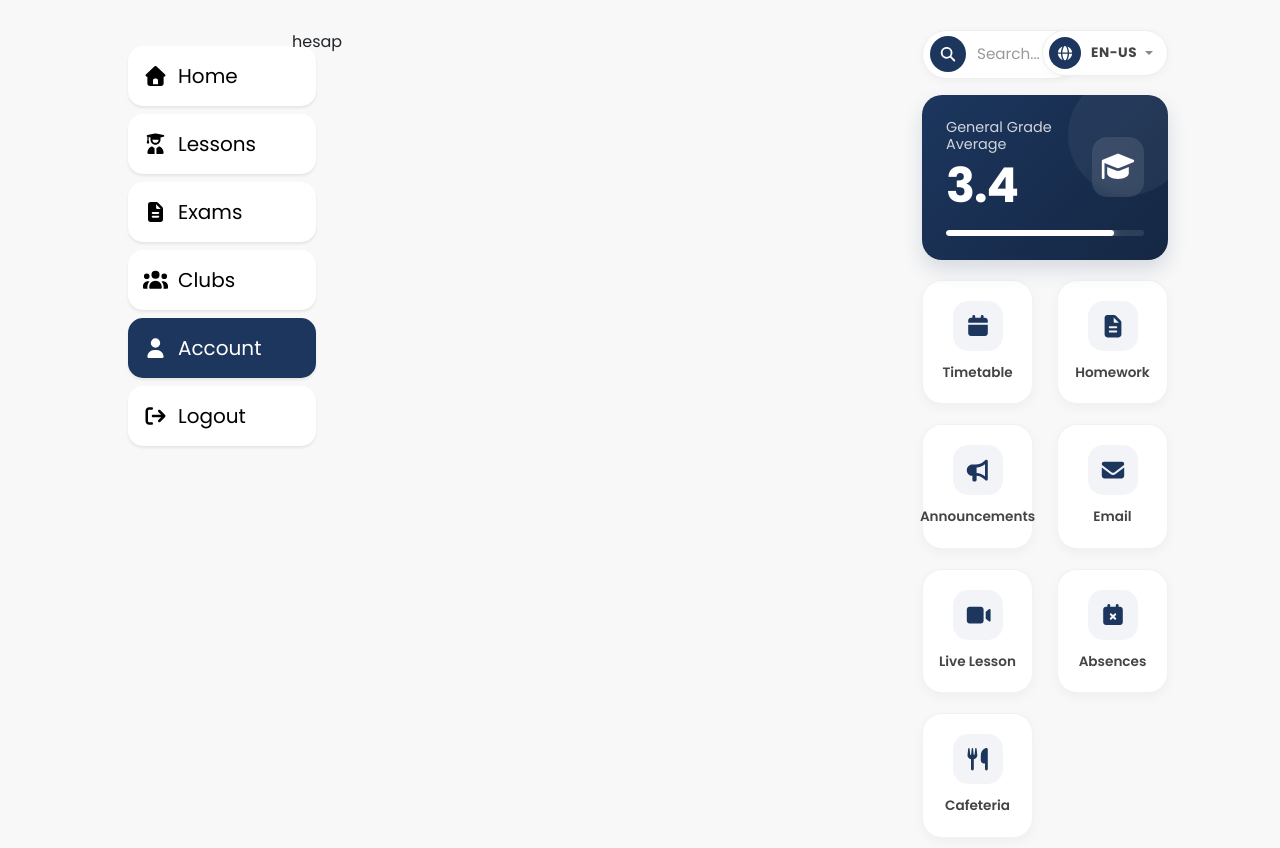
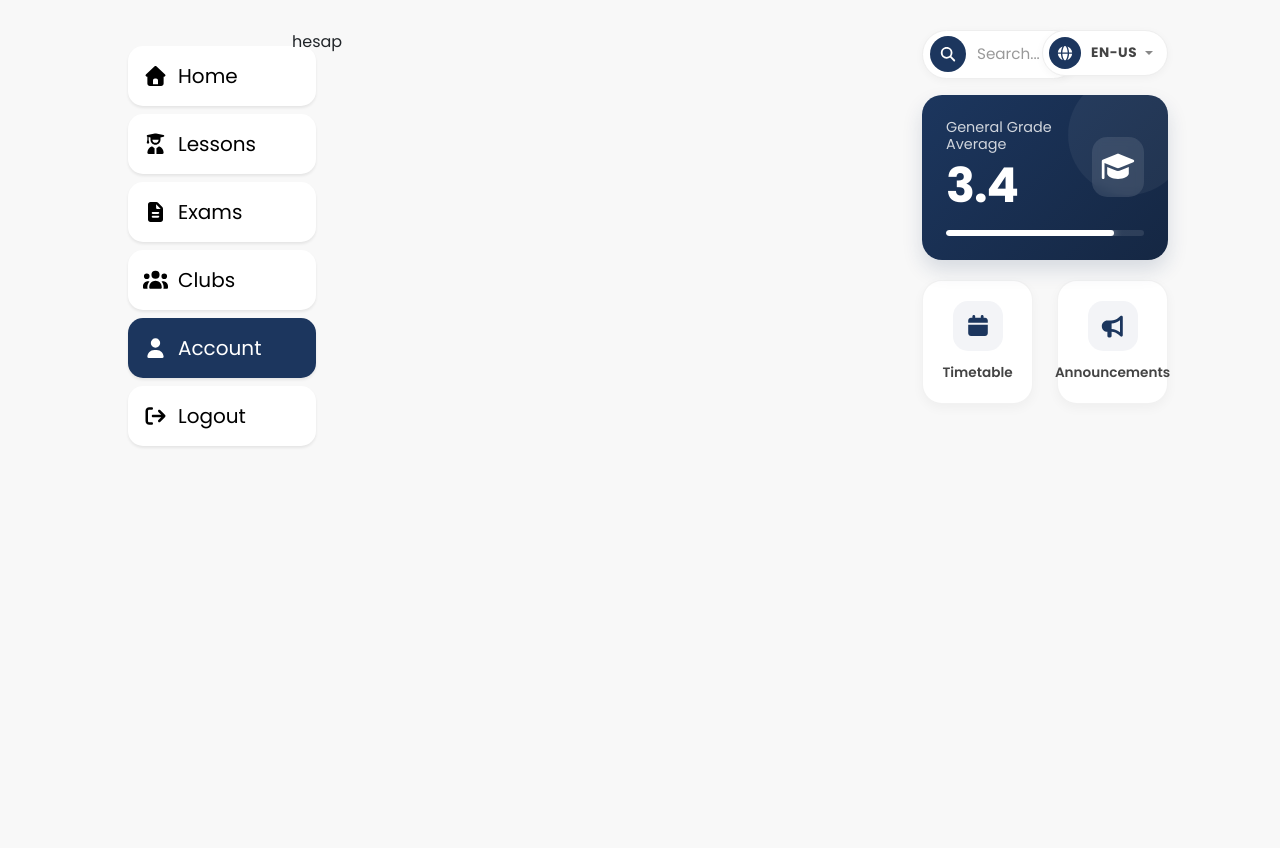
Before and after one commit to bektaskraa/isubu-obs, a React (Vite) app: page /hesap in a window 1280 px wide. Shown: the top 848 px of the page. After the commit the page ends 800 px from the top, so only its background shows below. Built offline with nearby package versions, Linux system fonts and the light colour scheme.

Commit message:
refactor: update grid menu add new actions and improve layout

```diff
--- a/src/components/GridMenu.jsx
+++ b/src/components/GridMenu.jsx
@@ -1,5 +1,5 @@
 import React from "react";
-import { NavLink } from 'react-router-dom';
+import { NavLink, useLocation } from 'react-router-dom';
 
 // Stylesheet
 import './GridMenu.css';
@@ -16,7 +16,15 @@ import {
     faFileLines,
     faSearch,
     faGlobe,
-    faGraduationCap
+    faGraduationCap,
+    faScroll,
+    faFileSignature,
+    faBookOpen,
+    faCalendarCheck,
+    faExclamationCircle,
+    faPlusCircle,
+    faCalendarAlt,
+    faInfoCircle
 } from '@fortawesome/free-solid-svg-icons';
 
 // Localization
@@ -24,6 +32,53 @@ import { useTranslation } from "react-i18next";
 
 function GridMenu() {
     const { t, i18n } = useTranslation();
+    const location = useLocation();
+
+    // Sayfa bazlı aksiyon konfigürasyonları
+    const getActionsByPath = () => {
+        switch (location.pathname) {
+            case '/':
+                return [
+                    { id: 'timetable', icon: faCalendar, label: t("Timetable") },
+                    { id: 'homework', icon: faFileLines, label: t("Homework") },
+                    { id: 'announcements', icon: faBullhorn, label: t("Announcements") },
+                    { id: 'email', icon: faEnvelope, label: t("Email") },
+                    { id: 'liveLesson', icon: faVideo, label: t("LiveLesson") },
+                    { id: 'absences', icon: faCalendarXmark, label: t("Absences") },
+                    { id: 'cafeteria', icon: faUtensils, label: t("Cafeteria") }
+                ];
+            case '/dersler':
+                return [
+                    { id: 'homework', icon: faFileLines, label: t("Homework") },
+                    { id: 'transcript', icon: faScroll, label: t("Transcript") },
+                    { id: 'registration', icon: faFileSignature, label: t("Course Registration") },
+                    { id: 'syllabus', icon: faBookOpen, label: t("Syllabus") },
+                    { id: 'timetable', icon: faCalendar, label: t("Timetable") },
+                    { id: 'absences', icon: faCalendarXmark, label: t("Absences") }
+                ];
+            case '/sinavlar':
+                return [
+                    { id: 'exam-schedule', icon: faCalendarCheck, label: t("Exam Schedule") },
+                    { id: 'objection', icon: faExclamationCircle, label: t("Grade Objection") },
+                    { id: 'gpa-calculator', icon: faGraduationCap, label: t("GPA Calculator") }
+                ];
+            case '/kulupler':
+                return [
+                    { id: 'create-club', icon: faPlusCircle, label: t("Create Club") },
+                    { id: 'my-clubs', icon: faFileLines, label: t("My Memberships") },
+                    { id: 'club-events', icon: faCalendarAlt, label: t("Event Calendar") },
+                    { id: 'club-info', icon: faInfoCircle, label: t("Club Rules") }
+                ];
+            default:
+                return [
+                    { id: 'timetable', icon: faCalendar, label: t("Timetable") },
+                    { id: 'announcements', icon: faBullhorn, label: t("Announcements") }
+                ];
+        }
+    };
+
+    const actions = getActionsByPath();
+
     return (
            <div className={'row'}>
                <div className={'col-12'}>
@@ -100,64 +155,19 @@ function GridMenu() {
                                </div>
                            </div>
                        </div>
+
                        <div className={'col-12'}>
                            <div className={'row'}>
-                               <div className={'col-6'}>
-                                   <div id={'timetable'} className="action-card">
-                                       <div className="action-icon-wrapper">
-                                           <FontAwesomeIcon icon={faCalendar} />
+                               {actions.map(action => (
+                                   <div key={action.id} className={'col-6'}>
+                                       <div id={action.id} className="action-card">
+                                           <div className="action-icon-wrapper">
+                                               <FontAwesomeIcon icon={action.icon} />
+                                           </div>
+                                           <span>{action.label}</span>
                                        </div>
-                                       <span>{t("Timetable")}</span>
                                    </div>
-                               </div>
-                               <div className={'col-6'}>
-                                   <div id={'homework'} className="action-card">
-                                       <div className="action-icon-wrapper">
-                                           <FontAwesomeIcon icon={faFileLines} />
-                                       </div>
-                                       <span>{t("Homework")}</span>
-                                   </div>
-                               </div>
-                               <div className={'col-6'}>
-                                   <div  id={'announcements'} className="action-card">
-                                       <div className="action-icon-wrapper">
-                                           <FontAwesomeIcon icon={faBullhorn} />
-                                       </div>
-                                       <span>{t("Announcements")}</span>
-                                   </div>
-                               </div>
-                               <div className={'col-6'}>
-                                   <div id={'email'} className="action-card">
-                                       <div className="action-icon-wrapper">
-                                           <FontAwesomeIcon icon={faEnvelope} />
-                                       </div>
-                                       <span>{t("Email")}</span>
-                                   </div>
-                               </div>
-                               <div className={'col-6'}>
-                                   <div id={'liveLesson'} className="action-card">
-                                       <div className="action-icon-wrapper">
-                                           <FontAwesomeIcon icon={faVideo} />
-                                       </div>
-                                       <span>{t("LiveLesson")}</span>
-                                   </div>
-                               </div>
-                               <div className={'col-6'}>
-                                   <div id={'absences'} className="action-card">
-                                       <div className="action-icon-wrapper">
-                                           <FontAwesomeIcon icon={faCalendarXmark} />
-                                       </div>
-                                       <span>{t("Absences")}</span>
-                                   </div>
-                               </div>
-                               <div className={'col-6'}>
-                                   <div id={'cafeteria'}  className="action-card">
-                                       <div className="action-icon-wrapper">
-                                           <FontAwesomeIcon icon={faUtensils} />
-                                       </div>
-                                       <span>{t("Cafeteria")}</span>
-                                   </div>
-                               </div>
+                               ))}
                            </div>
                        </div>
                    </div>
```
